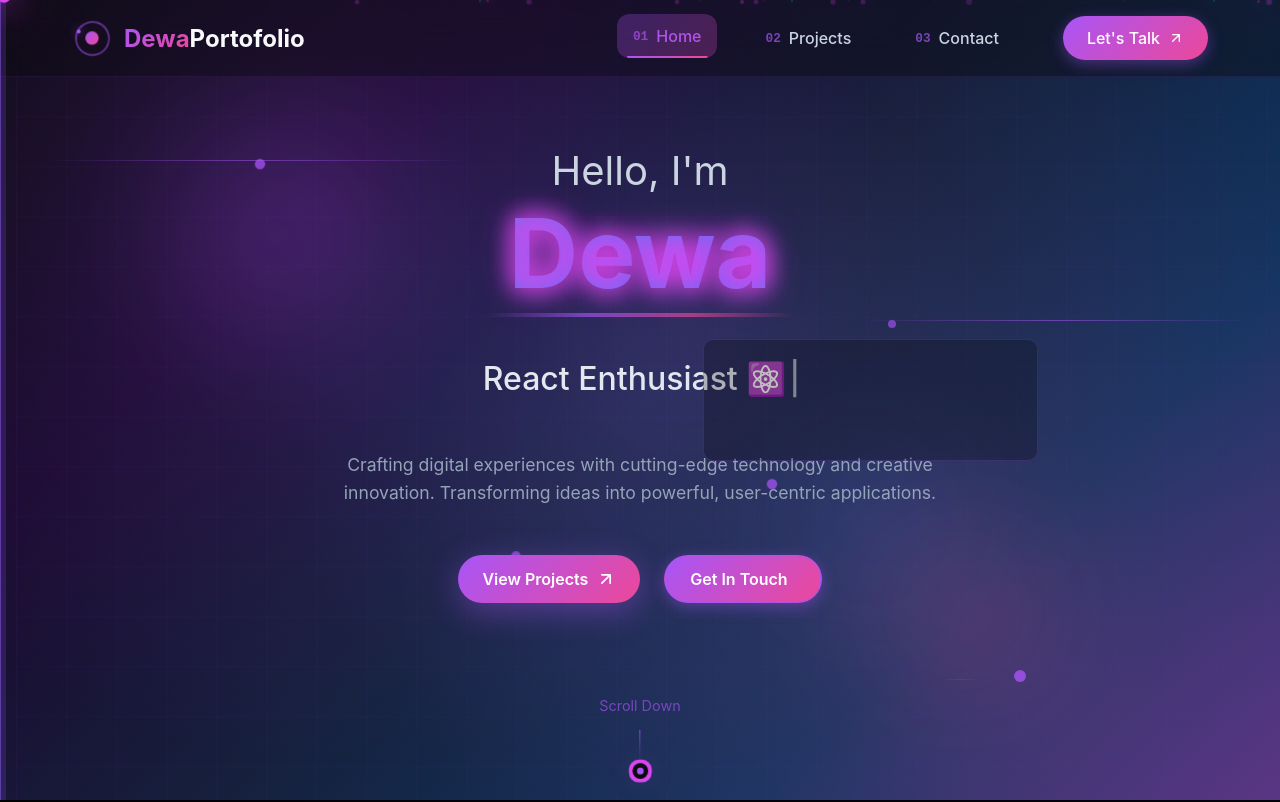
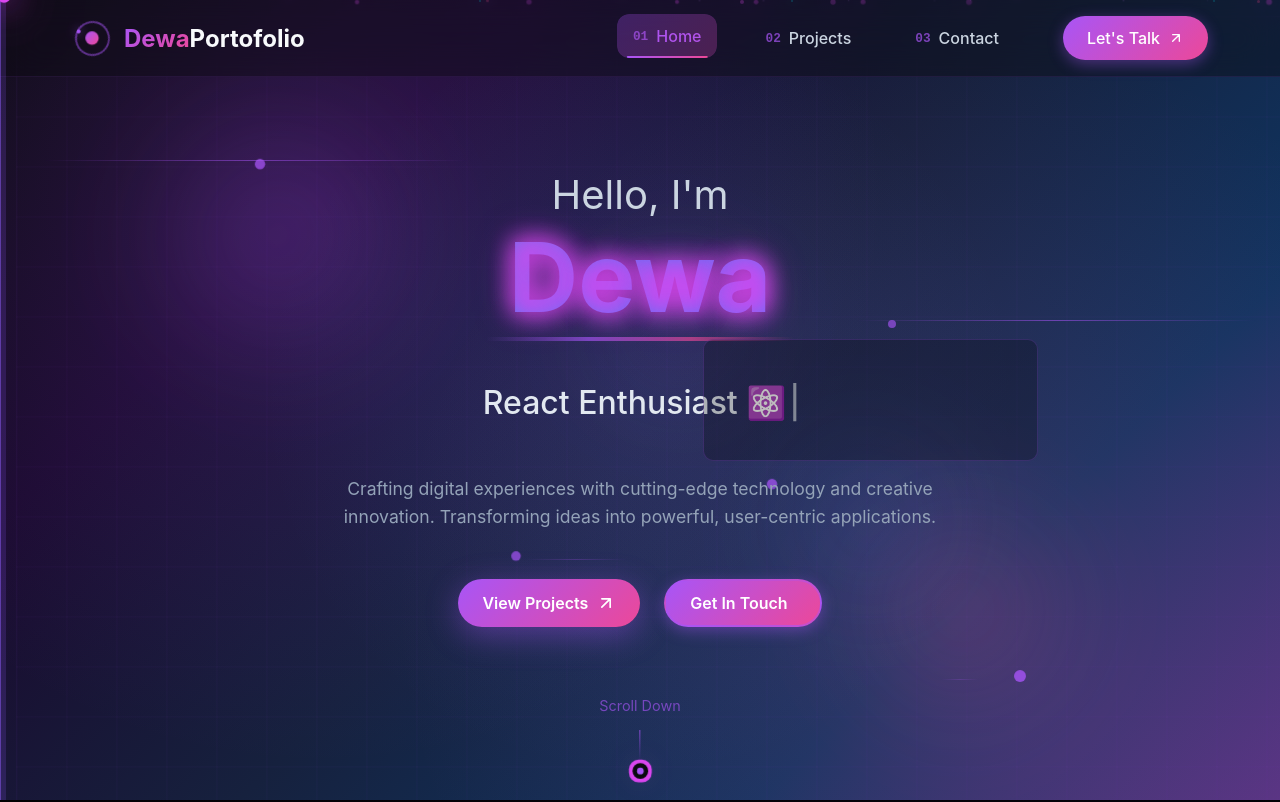
Before and after one commit to wahyualif23014/my-portofolio, a React (Create React App) app: page / in a window 1280 px wide. Shown: the top 802 px of the page. Built offline with nearby package versions, Linux system fonts and the light colour scheme.

Commit message:
new ui hero

```diff
--- a/src/styles/Hero.css
+++ b/src/styles/Hero.css
@@ -218,7 +218,12 @@
   font-weight: 400;
   margin-bottom: 0.5rem;
   opacity: 0;
+  margin-top: 3rem;
   animation: textReveal 1s ease-out 1s forwards;
+  letter-spacing: 0cap;
+  position: relative;
+
+
 }
 
 .name-highlight {
```
